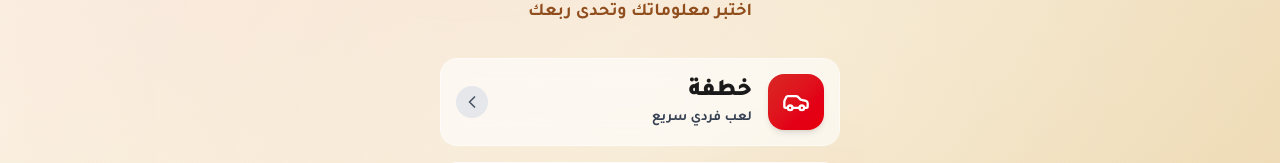
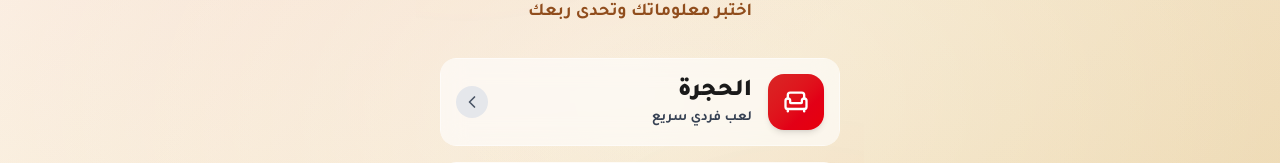
Before and after one commit to MrAsnssr/OmaniGame, a React (Vite) app: page / in a window 1280 px wide. Shown: the part 304-467 px from the top of the page. Built offline with nearby package versions, Linux system fonts and the light colour scheme; no server answers; the database is empty.

Commit message:
Rename solo mode to Al-Hujra and change icon to armchair

```diff
--- a/src/components/MainMenu.jsx
+++ b/src/components/MainMenu.jsx
@@ -1,6 +1,6 @@
 import React from 'react';
 import { motion } from 'framer-motion';
-import { User, Settings, Car, Trophy, Crown, ChevronLeft } from 'lucide-react';
+import { User, Settings, Armchair, Trophy, Crown, ChevronLeft } from 'lucide-react';
 import dallahIcon from '../assets/dallah.png';
 
 export default function MainMenu({ onStart, onAdmin, onMultiplayer, onLogin, user, onLogout }) {
@@ -100,9 +100,9 @@ export default function MainMenu({ onStart, onAdmin, onMultiplayer, onLogin, use
                 {/* Menu Buttons */}
                 <div className="w-full space-y-4">
                     <MenuCard
-                        title="خطفة"
+                        title="الحجرة"
                         subtitle="لعب فردي سريع"
-                        icon={<Car size={28} className="text-white" />}
+                        icon={<Armchair size={28} className="text-white" />}
                         gradient="from-omani-red to-red-600"
                         shadowColor="shadow-omani-red/20"
                         onClick={onStart}
```
